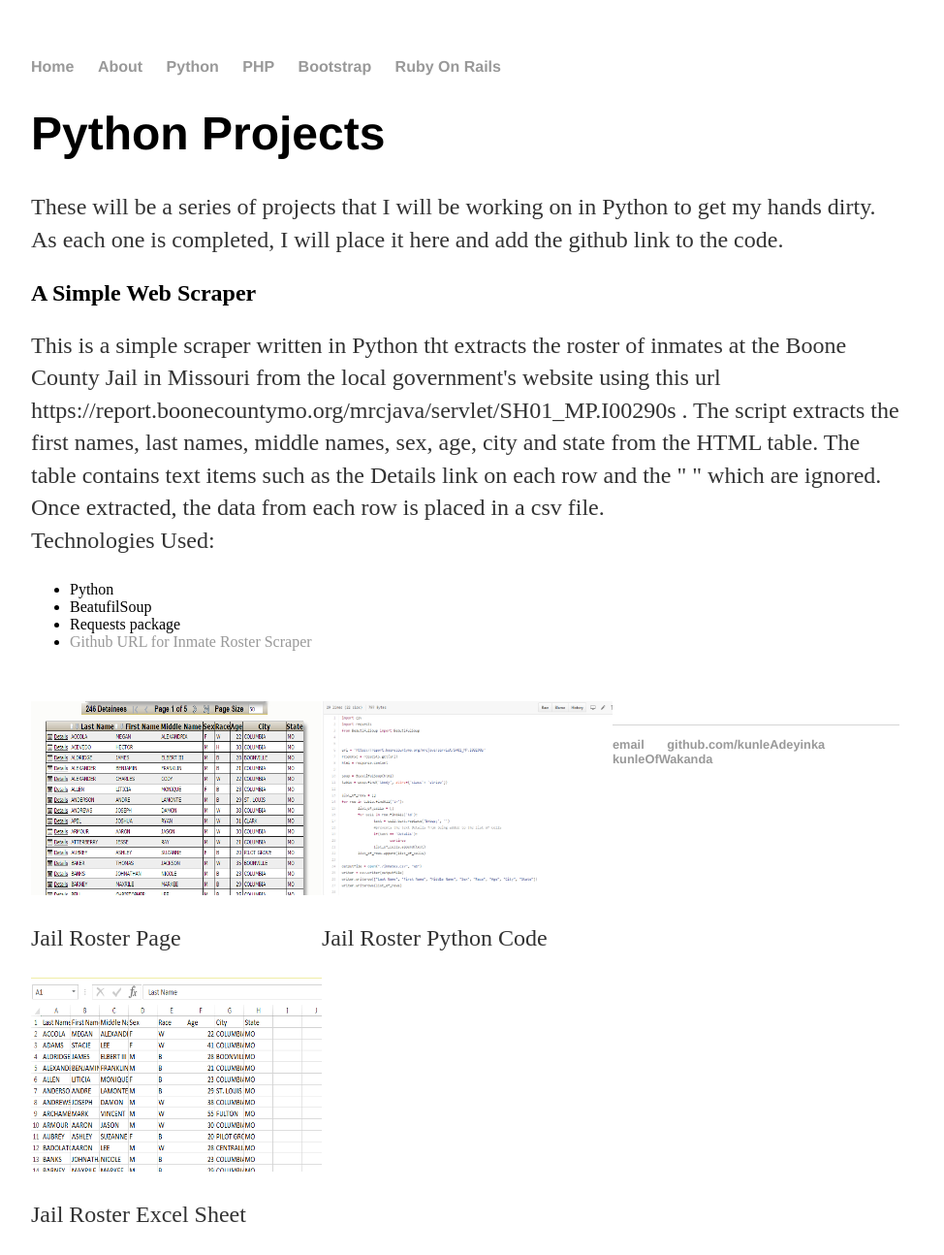
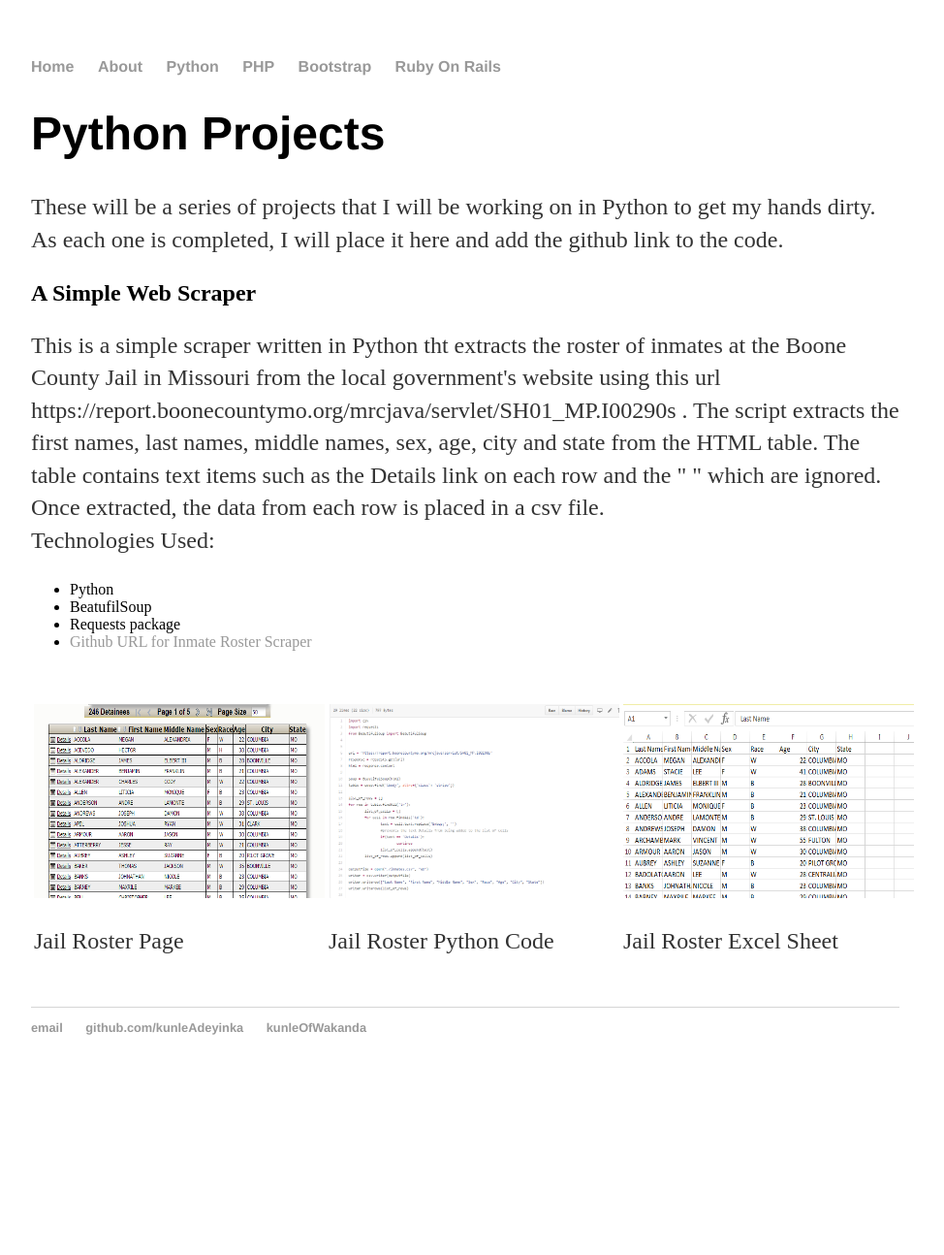
Before and after one commit to kunleAdeyinka/kunleAdeyinka.github.io, a Jekyll site: the page built from python/index.html, in a window 1280 px wide. Shown: the whole page at 97% size, without its empty margins (160-1134 px from the left). Built offline with Jekyll 4.4.1, drawn with Linux system fonts in a browser that asks for light colours; Markdown is read by kramdown in place of the engine named in the settings; after the commit the page ends 1127 px from its top, so only the background shows below that.

Commit message:
testing styling using 3

```diff
--- a/python/index.html
+++ b/python/index.html
@@ -24,23 +24,25 @@ title: Python Kunle Adeyinka, the wakandan
 		</ul>
 		<br/>
 		<br/>
-		<div class="image123">
-			<div class="imgContainer">
+		<center>
+			<table>
+				<tr>
+					<td>
 						<img src="http://kunleadeyinka.github.io/img/jail_roster.PNG" alt="Jail Roster Page Image" height="200" width="300">
 						<p>Jail Roster Page</p>
-			</div>
-			<div class="imgContainer">
+					</td>
+					<td>
 						<img src="http://kunleadeyinka.github.io/img/jail_roster_code.PNG" alt="Jail Roster Python Code Image" height="200" width="300">
 						<p>Jail Roster Python Code</p>
-			</div>
-			<div class="imgContainer">
+					</td>
+					<td>
 						<img src="http://kunleadeyinka.github.io/img/jail_roster_excel.PNG" alt="Jail Roster Excel Sheet Image" height="200" width="300">
 						<p>Jail Roster Excel Sheet</p>
-			</div>
-		</div>
-		<div class="clear"></div>
+					</td>
+				</tr>
+			</table>
+		</center>
+
 	</p>
-	<div class="clear"></div>
-	<div class="clear"></div>
 
 </div><!-- /.blurb -->
```
Lines whose indentation alone changed are shown as unchanged.
